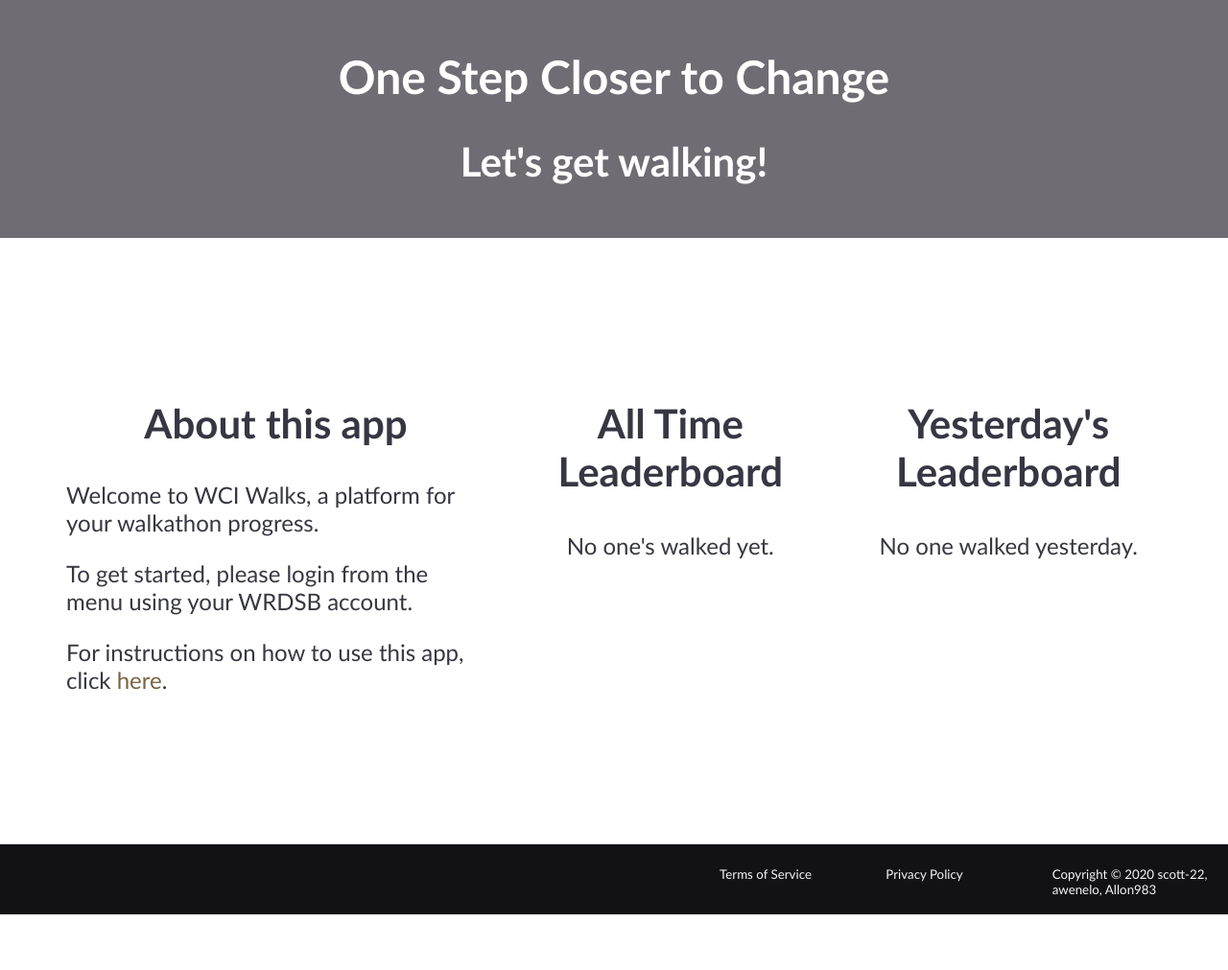
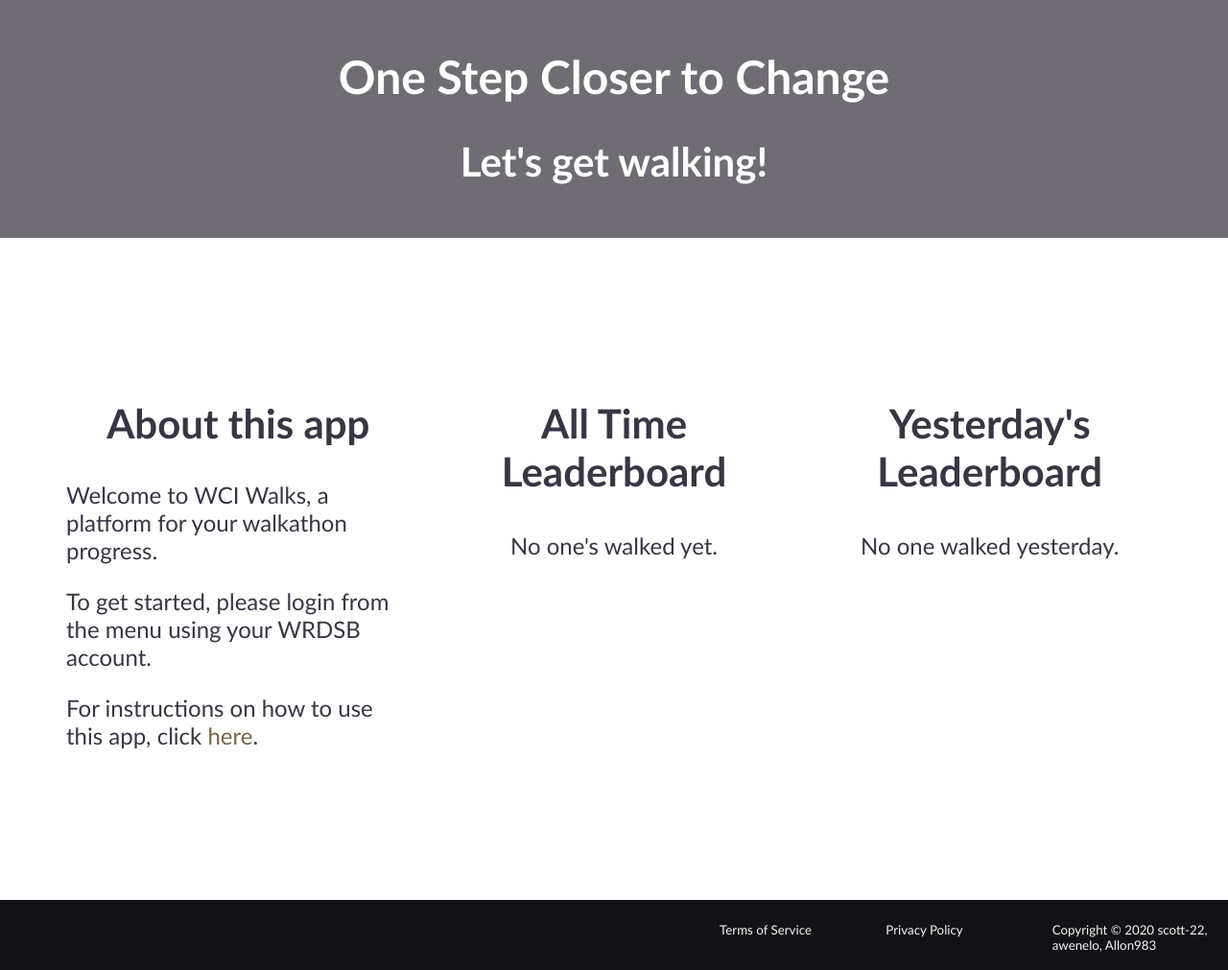
Before and after one commit to WCI-Computer-Science/WCI-Walks, a Python web app: template application/templates/index.html in a window 1280 px wide. Shown: the part 555-1566 px from the top of the page at 96% size. Before the commit the page ends 1508 px from the top, so only its background shows below. Run offline with Jinja, Linux system fonts and the light colour scheme; the template is opened without the code that fills it, so the values that code supplies are empty.

Commit message:
more style fixes

```diff
--- a/application/static/style.css
+++ b/application/static/style.css
@@ -248,7 +248,7 @@ footer a:hover {
   margin: 0;
   padding: 0 30px 30px 30px;
   display: grid;
-  grid-template-columns: repeat(10, 1fr);
+  grid-template-columns: repeat(12, 1fr);
   grid-auto-flow: column;
   row-gap: 10px;
   column-gap: 2%;
@@ -269,7 +269,7 @@ footer a:hover {
 
 #appinfo {
   grid-column-start: 1;
-  grid-column-end: 11;
+  grid-column-end: 13;
   grid-row-start: 1;
   grid-row-end: 2;
 }
@@ -285,14 +285,14 @@ footer a:hover {
 
 #alltimeleaderboard {
   grid-column-start: 1;
-  grid-column-end: 11;
+  grid-column-end: 13;
   grid-row-start: 2;
   grid-row-end: 3;
 }
 
 #yesterdayleaderboard {
   grid-column-start: 1;
-  grid-column-end: 11;
+  grid-column-end: 13;
   grid-row-start: 3;
   grid-row-end: 4;
 }
@@ -311,6 +311,10 @@ footer a:hover {
   text-align: left;
 }
 
+.leaderboard .small {
+  font-size: 0.85em;
+}
+
 .leaderboard .distance {
   text-align: right;
 }
@@ -322,20 +326,21 @@ footer a:hover {
 
   #appinfo {
     grid-column-start: 1;
-    grid-column-end: 11;
+    grid-column-end: 13;
     grid-row-start: 1;
     grid-row-end: 2;
   }
 
   #alltimeleaderboard {
     grid-column-start: 1;
-    grid-column-end: 6;
+    grid-column-end: 7;
     grid-row-start: 2;
     grid-row-end: 3;
   }
 
   #yesterdayleaderboard {
-    grid-column-start: 6;
+    grid-column-start: 7;
+    grid-column-end: 13;
     grid-row-start: 2;
     grid-row-end: 3;
   }
@@ -351,14 +356,14 @@ footer a:hover {
 
   #alltimeleaderboard {
     grid-column-start: 5;
-    grid-column-end: 8;
+    grid-column-end: 9;
     grid-row-start: 1;
     grid-row-end: 2;
   }
 
   #yesterdayleaderboard {
-    grid-column-start: 8;
-    grid-column-end: 11;
+    grid-column-start: 9;
+    grid-column-end: 13;
     grid-row-start: 1;
     grid-row-end: 2;
   }
@@ -370,8 +375,9 @@ footer a:hover {
   padding: 25px 5% 50px 5%;
 }
 
-.errors {
-    color: white;
+.error a {
+  text-decoration: none;
+  color: rgb(120, 100, 68);
 }
 
 .googlebtn {
--- a/application/templates/index.html
+++ b/application/templates/index.html
@@ -30,7 +30,7 @@
         </p>
     </div>
 
-    <div  id="alltimeleaderboard" class="column">
+    <div id="alltimeleaderboard" class="column">
         <h2>All Time Leaderboard</h2>
         <table class="leaderboard">
             {% if alltimeleaderboard|length > 0 and alltimeleaderboard[0][1] > 0 %}
@@ -42,7 +42,11 @@
                                     {{i+1}}.
                                 </a>
                             </td>
-                            <td class="name">
+                            {% if alltimeleaderboard[i][0]|length > 16 %}
+                                <td class="name small">
+                            {% else %}
+                                <td class="name">
+                            {% endif %}
                                 <a href="/users/viewprofile/{{alltimeleaderboard[i][2]}}">
                                     {{alltimeleaderboard[i][0]}}
                                 </a>
@@ -73,7 +77,11 @@
                                     {{i+1}}.
                                 </a>
                             </td>
-                            <td class="name">
+                            {% if yesterdayleaderboard[i][0]|length > 16 %}
+                                <td class="name small">
+                            {% else %}
+                                <td class="name">
+                            {% endif %}
                                 <a href="/users/viewprofile/{{yesterdayleaderboard[i][2]}}">
                                     {{yesterdayleaderboard[i][0]}}
                                 </a>
```
